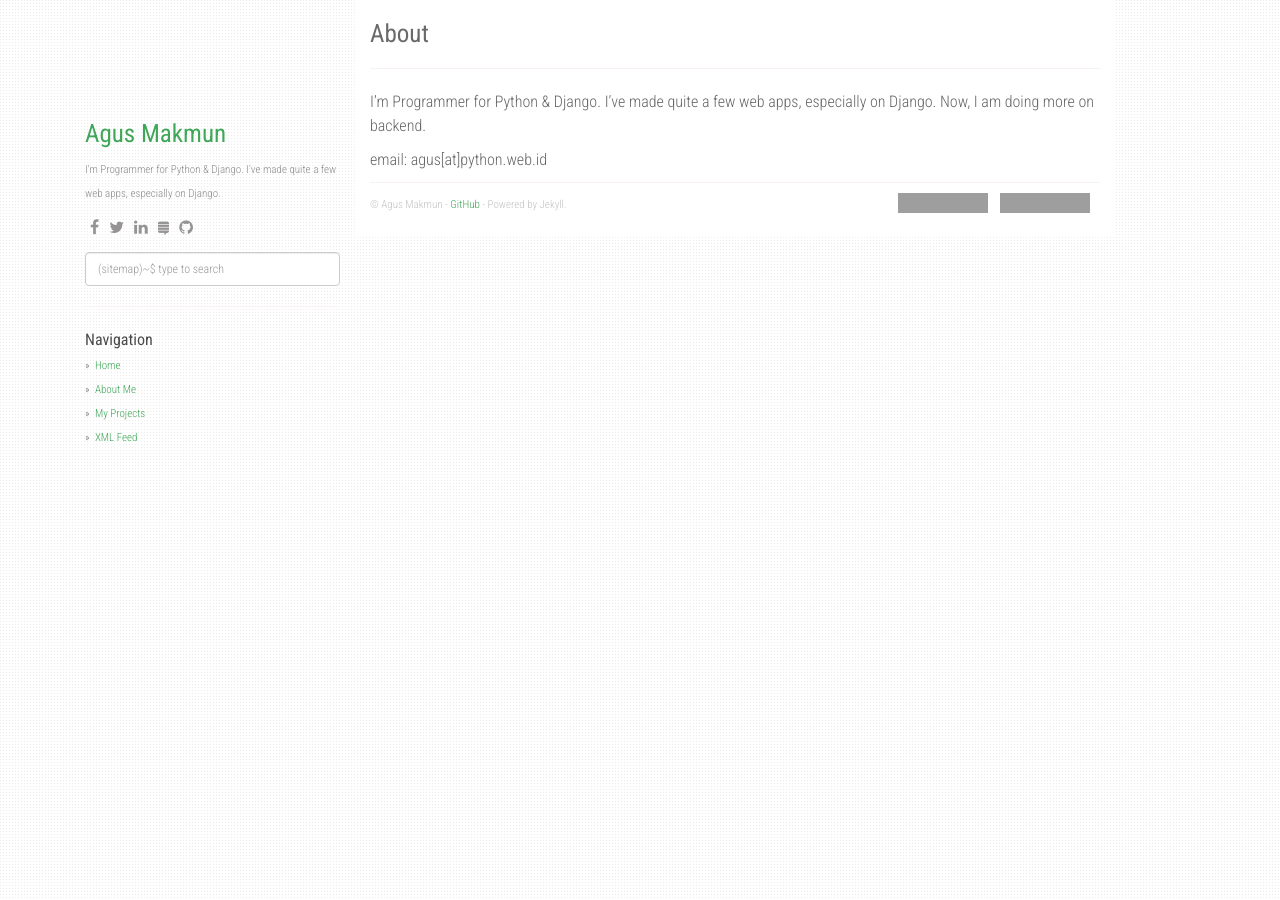
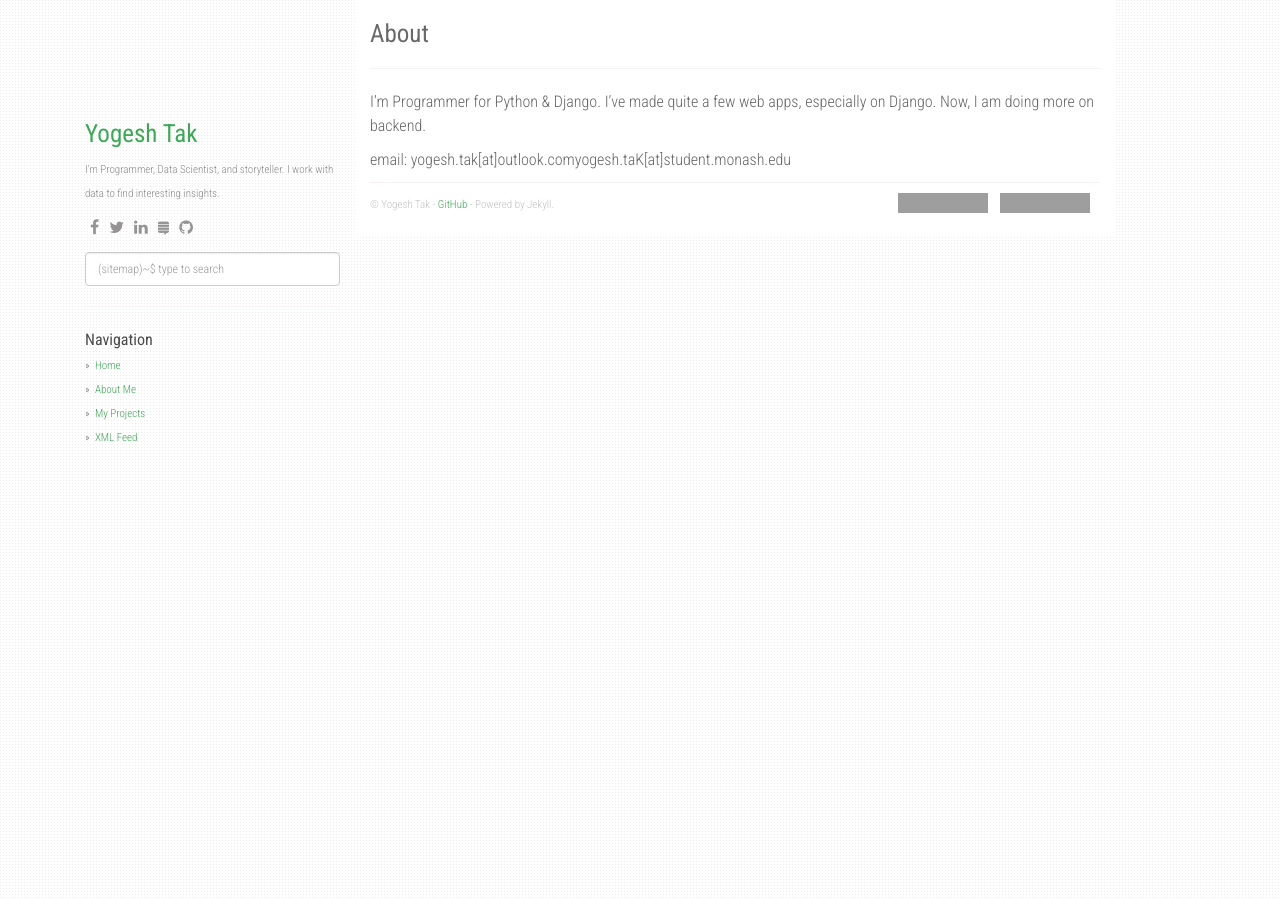
Before and after one commit to yogeshtak/yogeshtak.github.io, a Jekyll site: the page built from about.md, in a window 1280 px wide. Built offline with Jekyll 4.4.1, drawn with Linux system fonts in a browser that asks for light colours; nearby versions of some CDN libraries; grey boxes are pictures that could not be loaded.

Commit message:
Edited configuration
Edited title and decription

```diff
--- a/_config.yml
+++ b/_config.yml
@@ -1,10 +1,10 @@
-title: Stack Problems
-description: My Personal Stack Problems
-author: Agus Makmun
-github: https://github.com/agusmakmun
-about: I'm Programmer for Python & Django. I've made quite a few web apps, especially on Django.
+title: Flavors of Data
+description: My Personal Blog
+author: Yogesh Tak
+github: https://github.com/yogeshtak
+about: I'm Programmer, Data Scientist, and storyteller. I work with data to find interesting insights.
 disqus_shortname: stackproblems
-google_analytics: UA-XXXXXXXX-Y
+google_analytics: UA-176087231-1
 
 enableTags: true
 tagarray: []
@@ -16,15 +16,15 @@ collections:
 
 social:
     - icon: fa-facebook
-      link: "#"
+      link: "https://www.facebook.com/meyogeshtak"
     - icon: fa-twitter
       link: "#"
     - icon: fa-linkedin
-      link: "#"
+      link: "https://www.linkedin.com/in/yogeshtak/"
     - icon: fa-stack-exchange
       link: "#"
     - icon: fa-github
-      link: "https://github.com/agusmakmun"
+      link: "https://github.com/yogeshtak"
 
 share:
   twitter_username: github.io
@@ -38,7 +38,7 @@ urls:
     - text: XML Feed
       url: /feed.xml
 
-url: "https://agusmakmun.github.io"
+url: "https://yogeshtak.github.io"
 baseurl: ""
 paginate: 20
 per_page: 20
--- a/about.md
+++ b/about.md
@@ -6,4 +6,4 @@ permalink: /about/
 
 I'm Programmer for Python & Django. I've made quite a few web apps, especially on Django. Now, I am doing more on backend.
 
-email: agus[at]python.web.id
+email: yogesh.tak[at]outlook.com  | yogesh.taK[at]student.monash.edu
```
